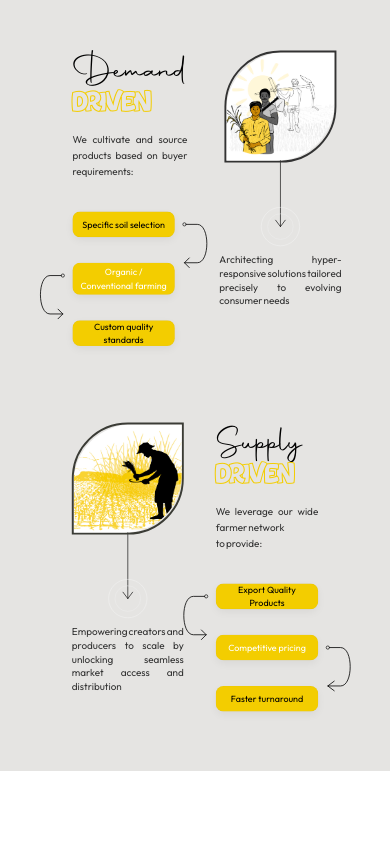
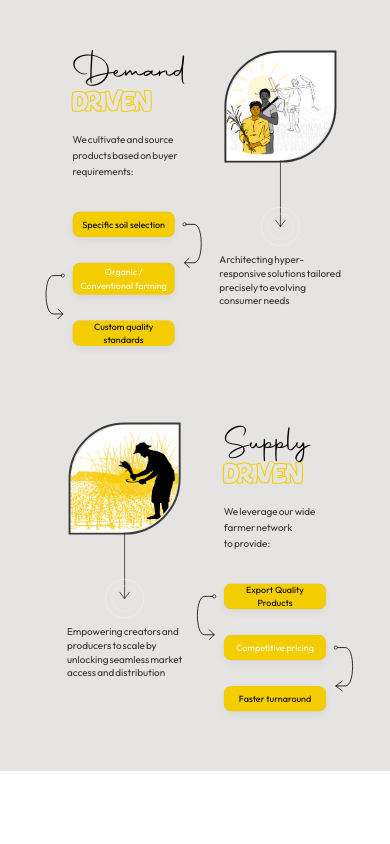
Before and after one commit to seenuoff-tech/x-pact-ventures, a React (Vite) app: page /about in a window 390 px wide. Shown: the part 1560-2404 px from the top of the page. Built offline with nearby package versions, Linux system fonts and the light colour scheme.

Commit message:
Refine mobile layout spacing, SVG arrows, and text alignment

```diff
--- a/src/components/HowWeWork.tsx
+++ b/src/components/HowWeWork.tsx
@@ -65,7 +65,7 @@ const HowWeWork: React.FC = () => {
                       color: '#333',
                       fontSize: '31px',
                       lineHeight: '1.6',
-                      textAlign: 'justify',
+                      textAlign: 'left',
                       wordSpacing: '-3px',
                       marginTop: '30px',
                       maxWidth: '450px'
@@ -82,7 +82,7 @@ const HowWeWork: React.FC = () => {
                     </motion.div>
                     <svg width="150" height="150" viewBox="0 0 150 150" style={{ position: 'absolute', left: 'calc(100% + 30px)', top: '40px', overflow: 'visible', zIndex: 1 }}>
                       <circle cx="0" cy="0" r="5" fill="none" stroke="#000" strokeWidth="2" />
-                      <path d="M 5 0 L 40 0 C 80 0, 80 120, 40 120 L 0 120" stroke="#000" strokeWidth="2.5" fill="none" strokeLinecap="round" strokeLinejoin="round" />
+                      <path d="M 5 0 L 30 0 C 60 0, 60 120, 30 120 L 0 120" stroke="#000" strokeWidth="2.5" fill="none" strokeLinecap="round" strokeLinejoin="round" />
                       <path d="M 15 105 L 0 120 L 15 135" stroke="#000" strokeWidth="2.5" strokeLinecap="round" strokeLinejoin="round" fill="none" />
                     </svg>
                   </div>
@@ -93,7 +93,7 @@ const HowWeWork: React.FC = () => {
                     </motion.div>
                     <svg width="150" height="150" viewBox="0 0 150 150" style={{ position: 'absolute', right: 'calc(100% + 30px)', top: '40px', overflow: 'visible', zIndex: 1 }}>
                       <circle cx="150" cy="0" r="5" fill="none" stroke="#000" strokeWidth="2" />
-                      <path d="M 145 0 L 110 0 C 70 0, 70 120, 110 120 L 150 120" stroke="#000" strokeWidth="2.5" fill="none" strokeLinecap="round" strokeLinejoin="round" />
+                      <path d="M 145 0 L 120 0 C 90 0, 90 120, 120 120 L 150 120" stroke="#000" strokeWidth="2.5" fill="none" strokeLinecap="round" strokeLinejoin="round" />
                       <path d="M 135 105 L 150 120 L 135 135" stroke="#000" strokeWidth="2.5" strokeLinecap="round" strokeLinejoin="round" fill="none" />
                     </svg>
                   </div>
@@ -156,7 +156,7 @@ const HowWeWork: React.FC = () => {
                     fontStyle: 'normal',
                     color: '#333',
                     fontSize: '31px',
-                    textAlign: 'justify',
+                    textAlign: 'left',
                     wordSpacing: '-3px',
                     marginTop: '280px',
                     lineHeight: '1.4',
--- a/src/components/OurStrength.tsx
+++ b/src/components/OurStrength.tsx
@@ -73,7 +73,7 @@ const OurStrength: React.FC = () => {
                   color: '#333',
                   fontSize: '31px',
                   lineHeight: '1.4',
-                  textAlign: 'justify',
+                  textAlign: 'left',
                   wordSpacing: '-3px',
                   marginBottom: '40px'
                 }}>
--- a/src/components/SupplyDriven.tsx
+++ b/src/components/SupplyDriven.tsx
@@ -72,7 +72,7 @@ const SupplyDriven: React.FC = () => {
                     fontStyle: 'normal',
                     fontSize: '31px',
                     color: '#333',
-                    textAlign: 'justify',
+                    textAlign: 'left',
                     wordSpacing: '-3px',
                     marginTop: '280px',
                     lineHeight: '1.4',
@@ -85,7 +85,7 @@ const SupplyDriven: React.FC = () => {
 
               {/* RIGHT SIDE: Text and Cards */}
               <div style={{ flex: 1, display: 'flex', flexDirection: 'column', paddingTop: '20px' }}>
-                <div style={{ marginBottom: '100px' }}>
+                <div style={{ marginBottom: '100px', paddingLeft: '30px' }}>
                   <motion.div
                     initial={{ opacity: 0, x: -30 }}
                     whileInView={{ opacity: 1, x: 0 }}
@@ -106,7 +106,7 @@ const SupplyDriven: React.FC = () => {
                       color: '#333',
                       fontSize: '31px',
                       lineHeight: '1.6',
-                      textAlign: 'justify',
+                      textAlign: 'left',
                       wordSpacing: '-3px',
                       marginTop: '30px',
                       maxWidth: '450px'
@@ -116,14 +116,14 @@ const SupplyDriven: React.FC = () => {
                   </motion.p>
                 </div>
 
-                <div style={{ display: 'flex', flexDirection: 'column', gap: '80px', position: 'relative', width: 'fit-content' }}>
+                <div style={{ display: 'flex', flexDirection: 'column', gap: '80px', position: 'relative', width: 'fit-content', marginLeft: '30px' }}>
                   <div style={{ position: 'relative' }}>
                     <motion.div initial={{ opacity: 0, x: -30 }} whileInView={{ opacity: 1, x: 0 }} viewport={{ once: true }}>
                       <ProcessCardFixed bg="#F3CD00" color="#000" title="Export Quality Products" />
                     </motion.div>
                     <svg width="150" height="150" viewBox="0 0 150 150" style={{ position: 'absolute', right: 'calc(100% + 30px)', top: '40px', overflow: 'visible', zIndex: 1 }}>
                       <circle cx="150" cy="0" r="5" fill="none" stroke="#000" strokeWidth="2" />
-                      <path d="M 145 0 L 110 0 C 70 0, 70 120, 110 120 L 150 120" stroke="#000" strokeWidth="2.5" fill="none" strokeLinecap="round" strokeLinejoin="round" />
+                      <path d="M 145 0 L 120 0 C 90 0, 90 120, 120 120 L 150 120" stroke="#000" strokeWidth="2.5" fill="none" strokeLinecap="round" strokeLinejoin="round" />
                       <path d="M 135 105 L 150 120 L 135 135" stroke="#000" strokeWidth="2.5" strokeLinecap="round" strokeLinejoin="round" fill="none" />
                     </svg>
                   </div>
@@ -134,7 +134,7 @@ const SupplyDriven: React.FC = () => {
                     </motion.div>
                     <svg width="150" height="150" viewBox="0 0 150 150" style={{ position: 'absolute', left: 'calc(100% + 30px)', top: '40px', overflow: 'visible', zIndex: 1 }}>
                       <circle cx="0" cy="0" r="5" fill="none" stroke="#000" strokeWidth="2" />
-                      <path d="M 5 0 L 40 0 C 80 0, 80 120, 40 120 L 0 120" stroke="#000" strokeWidth="2.5" fill="none" strokeLinecap="round" strokeLinejoin="round" />
+                      <path d="M 5 0 L 30 0 C 60 0, 60 120, 30 120 L 0 120" stroke="#000" strokeWidth="2.5" fill="none" strokeLinecap="round" strokeLinejoin="round" />
                       <path d="M 20 105 L 0 120 L 20 135" stroke="#000" strokeWidth="2.5" strokeLinecap="round" strokeLinejoin="round" fill="none" />
                     </svg>
                   </div>
```
Also changed, not shown: src/components/BoatScroll.css (+5 -5 lines).
